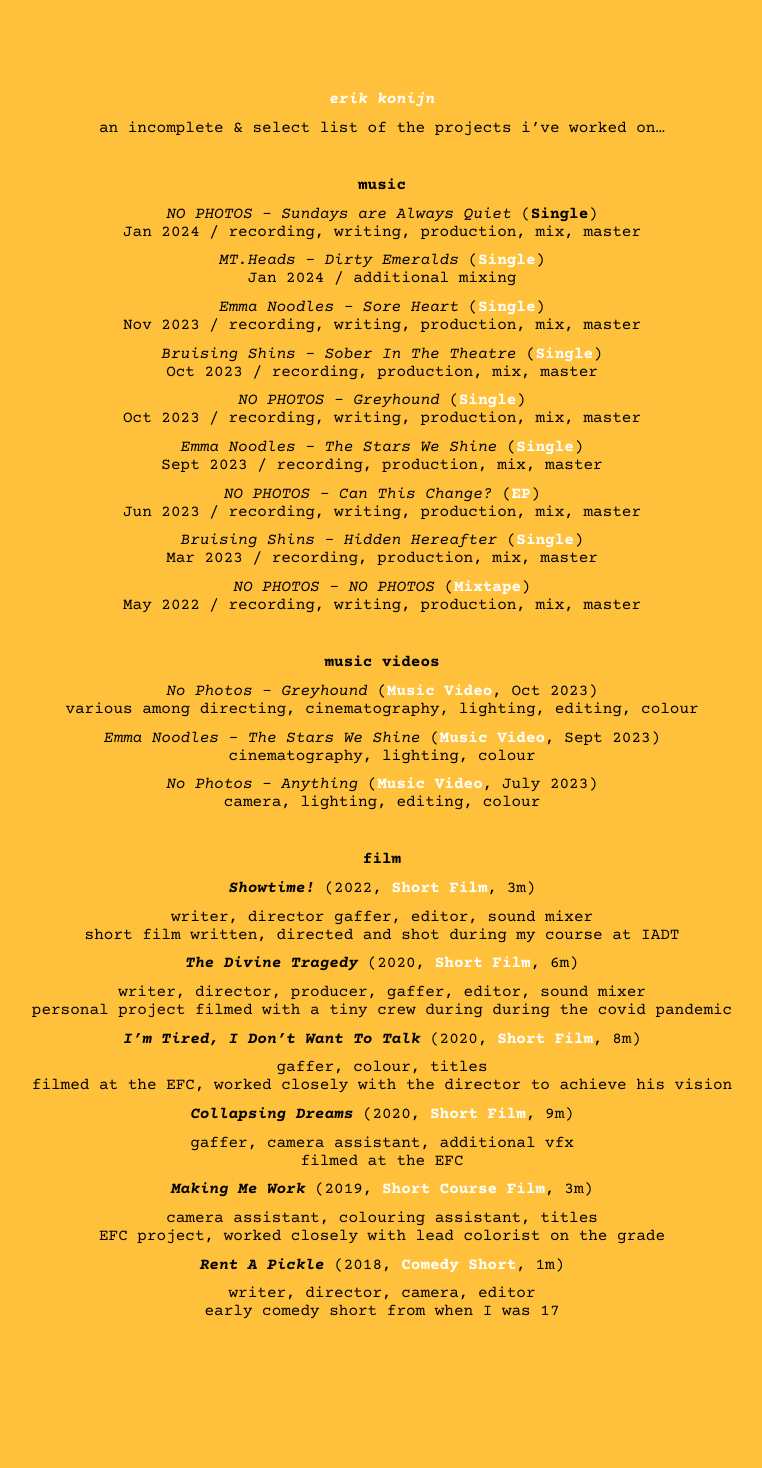
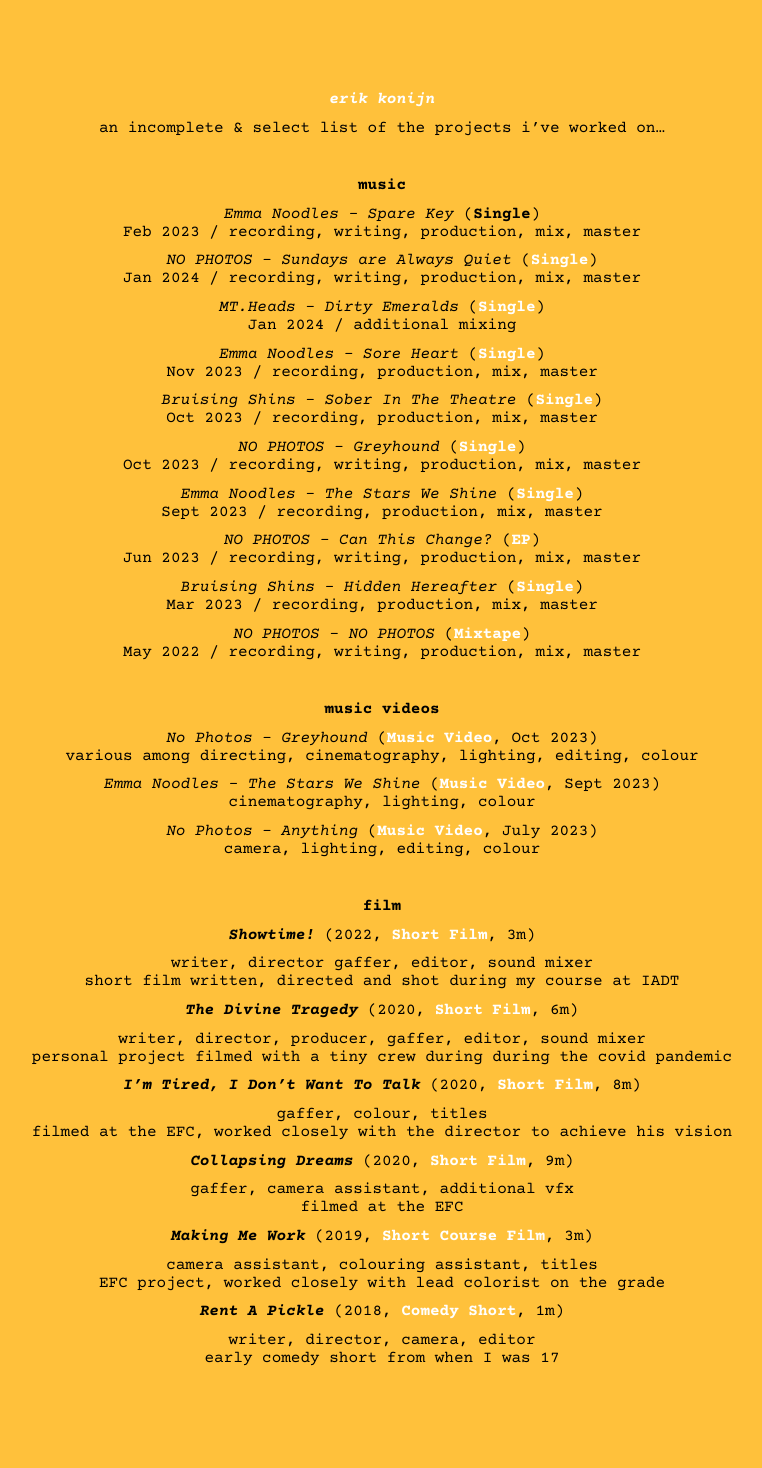
Before and after one commit to erikonijn/erikonijn.github.io, a Jekyll site: the page built from pages/credits.md, in a window 1280 px wide. Shown: the whole page, without its empty margins (258-1020 px from the left). Built offline with Jekyll 4.4.1, drawn with Linux system fonts in a browser that asks for light colours; before the commit the page ends 1421 px from its top, so only the background shows below that.

Commit message:
added spare key w/o link

```diff
--- a/pages/credits.md
+++ b/pages/credits.md
@@ -13,14 +13,17 @@
 
 **music**
 
-*NO PHOTOS - Sundays are Always Quiet* (**Single**)
+*Emma Noodles - Spare Key* (**Single**)
+Feb 2023 / recording, writing, production, mix, master
+
+*NO PHOTOS - Sundays are Always Quiet* ([**Single**](https://open.spotify.com/track/5ZRKBK7ZQ7QPoIXUHp1kp4?si=f2b9864d1b584a55){:target="_blank"})
 Jan 2024 / recording, writing, production, mix, master
 
 *MT.Heads - Dirty Emeralds* ([**Single**](https://open.spotify.com/track/4gnLg1WABmBM4Pk99tndNj){:target="_blank"})
 Jan 2024 / additional mixing
 
 *Emma Noodles - Sore Heart* ([**Single**](https://open.spotify.com/track/0W4XczWMmB4Du4RCpFaxyr){:target="_blank"})
-Nov 2023 / recording, writing, production, mix, master
+Nov 2023 / recording, production, mix, master
 
 *Bruising Shins - Sober In The Theatre* ([**Single**](https://open.spotify.com/album/0437vSbkj2DDfgCpPDZAWp){:target="_blank"})
 Oct 2023 / recording, production, mix, master
```
